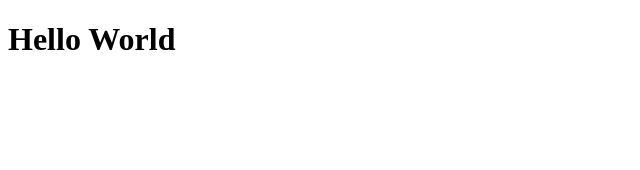
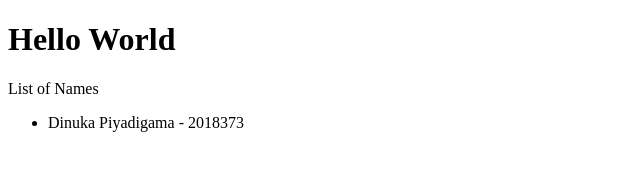
Before and after one commit to dilumdesilva/IIT_Workshop, a plain HTML site: page index.html in a window 1280 px wide. Shown: the whole page, without its empty margins (0-640 px from the left). Drawn offline with Linux system fonts and the light colour scheme.

Commit message:
Added my name - Dinuka

```diff
--- a/index.html
+++ b/index.html
@@ -7,5 +7,10 @@
         <h1>
             Hello World
         </h1>
+
+		<p>List of Names</p>
+		<ul>
+			<li>Dinuka Piyadigama - 2018373</li>
+		</ul>
     </body>
 </html>
```
